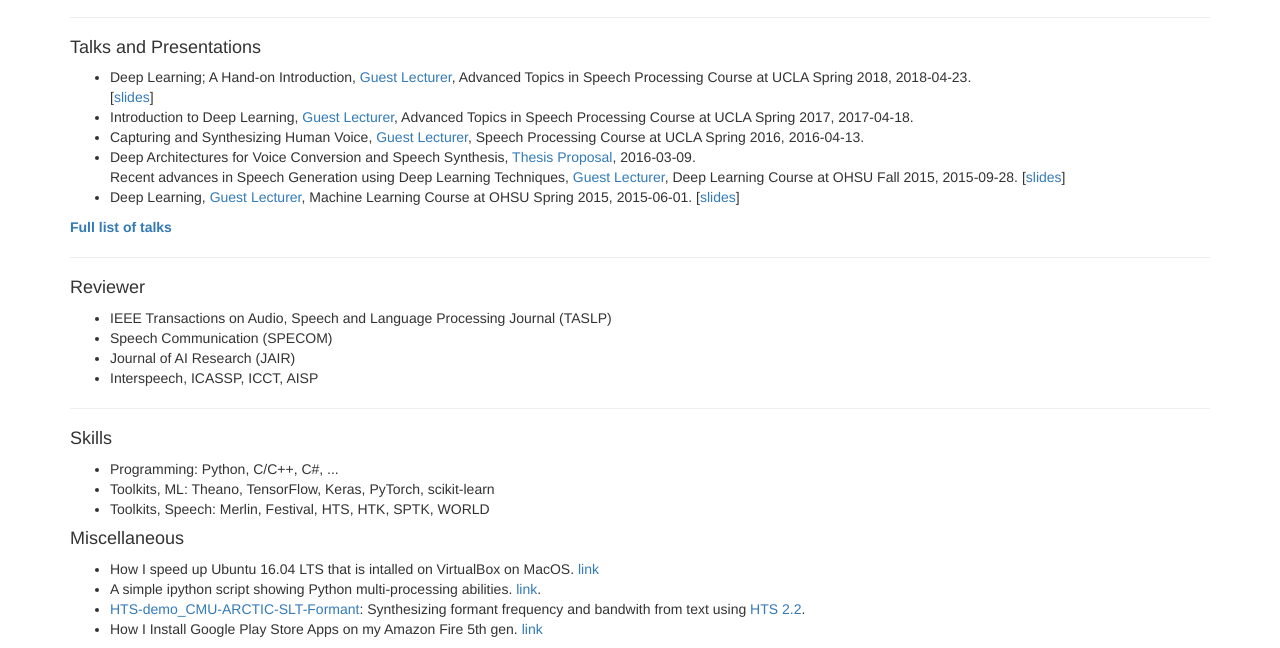
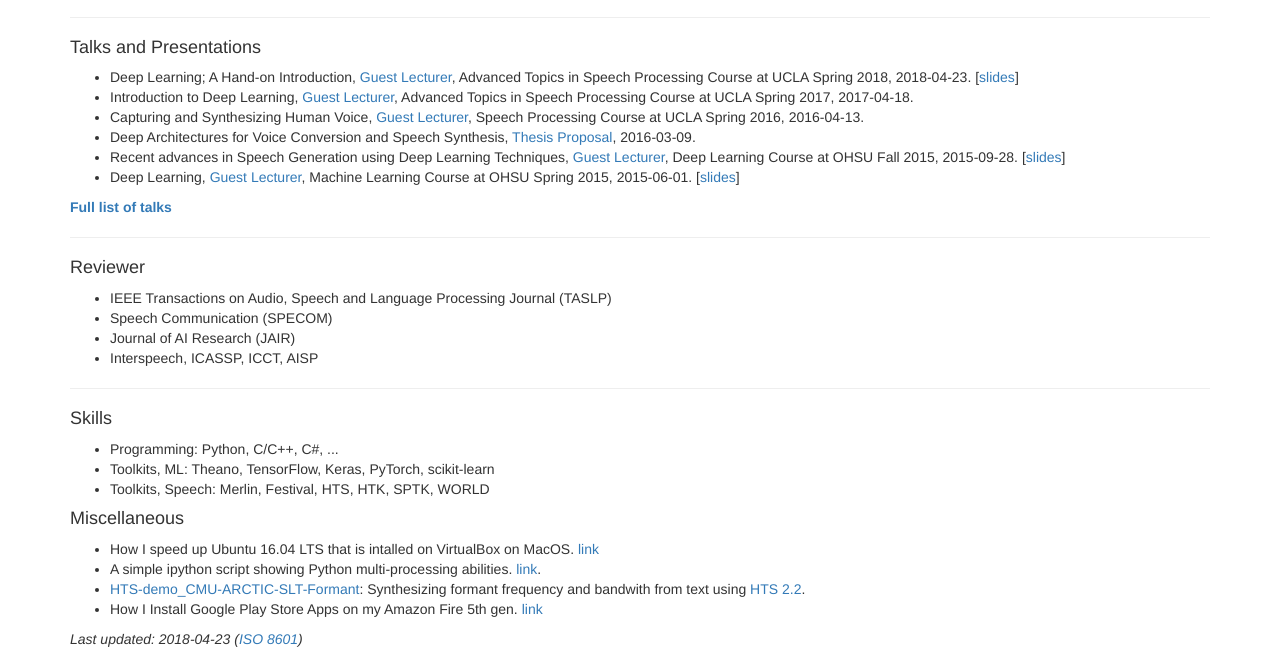
Before and after one commit to shamidreza/shamidreza.github.io, a plain HTML site: page index.html in a window 1280 px wide. Shown: the part 1333-1981 px from the top of the page. Drawn offline with nearby package versions, Linux system fonts and the light colour scheme.

Commit message:
adding ucla slides, finx items

```diff
--- a/index.html
+++ b/index.html
@@ -159,11 +159,11 @@
 
 	<H4>Talks and Presentations</H4>
 	<UL>
-	<LI> Deep Learning; A Hand-on Introduction, <a href="http://www.seas.ucla.edu/spapl">Guest Lecturer</a>, Advanced Topics in Speech Processing Course at UCLA Spring 2018, 2018-04-23. </LI> [<a href="talk_2018_04_23_introtodeeplearning_ucla.pdf">slides</a>]
+	<LI> Deep Learning; A Hand-on Introduction, <a href="http://www.seas.ucla.edu/spapl">Guest Lecturer</a>, Advanced Topics in Speech Processing Course at UCLA Spring 2018, 2018-04-23. [<a href="talk_2018_04_23_introtodeeplearning_ucla.pdf">slides</a>]</LI>
 	<LI> Introduction to Deep Learning, <a href="http://www.seas.ucla.edu/spapl">Guest Lecturer</a>, Advanced Topics in Speech Processing Course at UCLA Spring 2017, 2017-04-18. </LI>
 	<LI> Capturing and Synthesizing Human Voice, <a href="http://www.seas.ucla.edu/spapl">Guest Lecturer</a>, Speech Processing Course at UCLA Spring 2016, 2016-04-13. </LI>
 	<LI> Deep Architectures for Voice Conversion and Speech Synthesis, <a href="http://cslu.ohsu.edu/seminar/">Thesis Proposal</a>, 2016-03-09. </LI>
-	Recent advances in Speech Generation using Deep Learning Techniques, <a href="https://www.ohsu.edu/xd/research/centers-institutes/center-for-spoken-language-understanding/">Guest Lecturer</a>, Deep Learning Course at OHSU Fall 2015, 2015-09-28. [<a href="papers/DNN_TTS.pdf">slides</a>]
+	<LI> Recent advances in Speech Generation using Deep Learning Techniques, <a href="https://www.ohsu.edu/xd/research/centers-institutes/center-for-spoken-language-understanding/">Guest Lecturer</a>, Deep Learning Course at OHSU Fall 2015, 2015-09-28. [<a href="papers/DNN_TTS.pdf">slides</a>]
 	</LI>
 	<LI>
 	Deep Learning, <a href="https://www.ohsu.edu/xd/research/centers-institutes/center-for-spoken-language-understanding/">Guest Lecturer</a>, Machine Learning Course at OHSU Spring 2015, 2015-06-01. [<a href="papers/ML_deeplearning.pdf">slides</a>]
```
Also changed, not shown: talks.html (+1 -0 lines).
